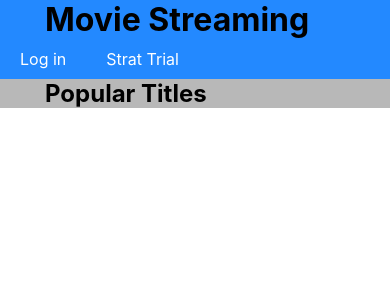
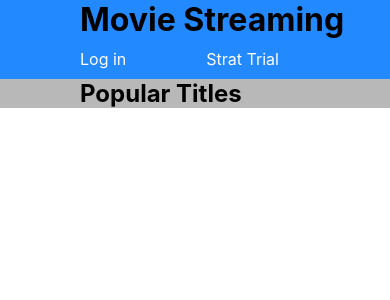
Before and after one commit to MarkusTryban/movie-stream, a React (Create React App) app: page / in a window 390 px wide. Shown: the top 300 px of the page. Built offline with nearby package versions, Linux system fonts and the light colour scheme.

Commit message:
Add @media max width 415px

```diff
--- a/src/components/MainHeader/MainHeader.css
+++ b/src/components/MainHeader/MainHeader.css
@@ -46,3 +46,14 @@ a:hover {
     padding: 10px 15px 10px 50px;
   }
 }
+
+@media (max-width: 415px) {
+  h1,
+  h2 {
+    padding-left: 80px;
+  }
+
+  a {
+    padding: 10px 0 10px 80px;
+  }
+}
```
